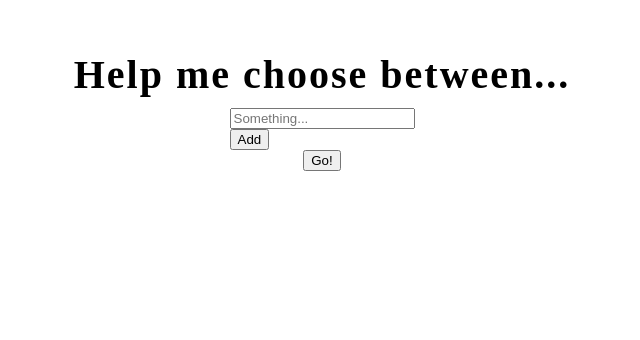
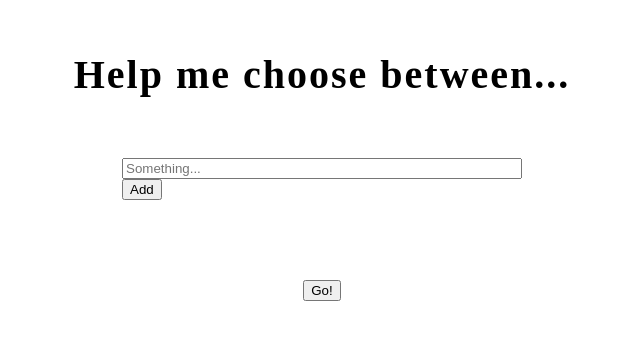
Before and after one commit to annaadling/help-me-choose, a plain HTML site: page index.html in a window 1280 px wide. Shown: the part 126-466 px from the top of the page, without its empty margins (318-958 px from the left). Drawn offline with Linux system fonts and the light colour scheme.

Commit message:
Add classes

```diff
--- a/index.html
+++ b/index.html
@@ -1,17 +1,15 @@
 <!DOCTYPE html>
-
 <html lang="en">
-
-    <head>
-    <meta charset="utf-8">
-    <title>Help me choose</title>
-    </head>
+<head>
+<meta charset="utf-8">
+<title>Help me choose</title>
 <link href="main.css" rel="stylesheet" type="text/css">
+</head>
     <body>
         <h1>Help me choose between...</h1>
-        <div>
-            <div>
-                <input placeholder="Something..."></input>
+        <div class="inputSection">
+            <div class="inputs">
+                <input type="text" placeholder="Something...">
             </div>
             <button>Add</button>
         </div>
```
